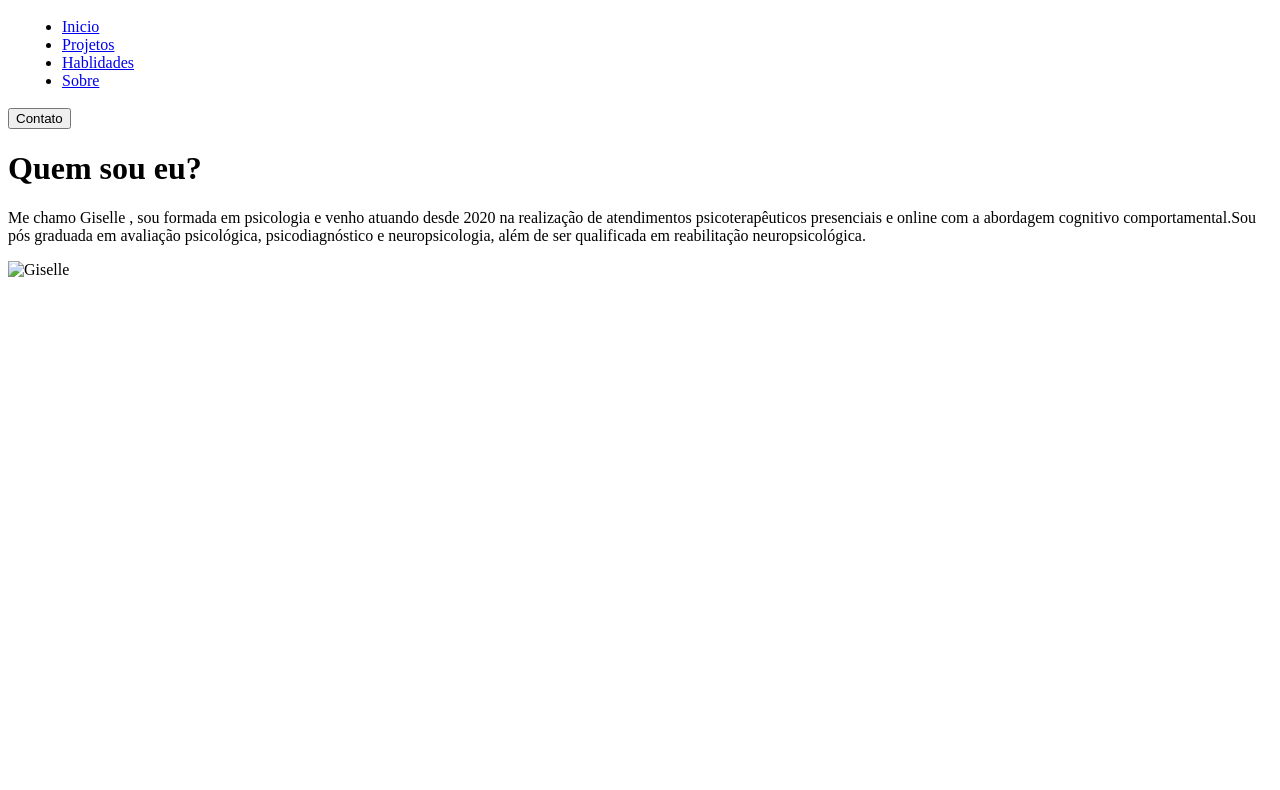
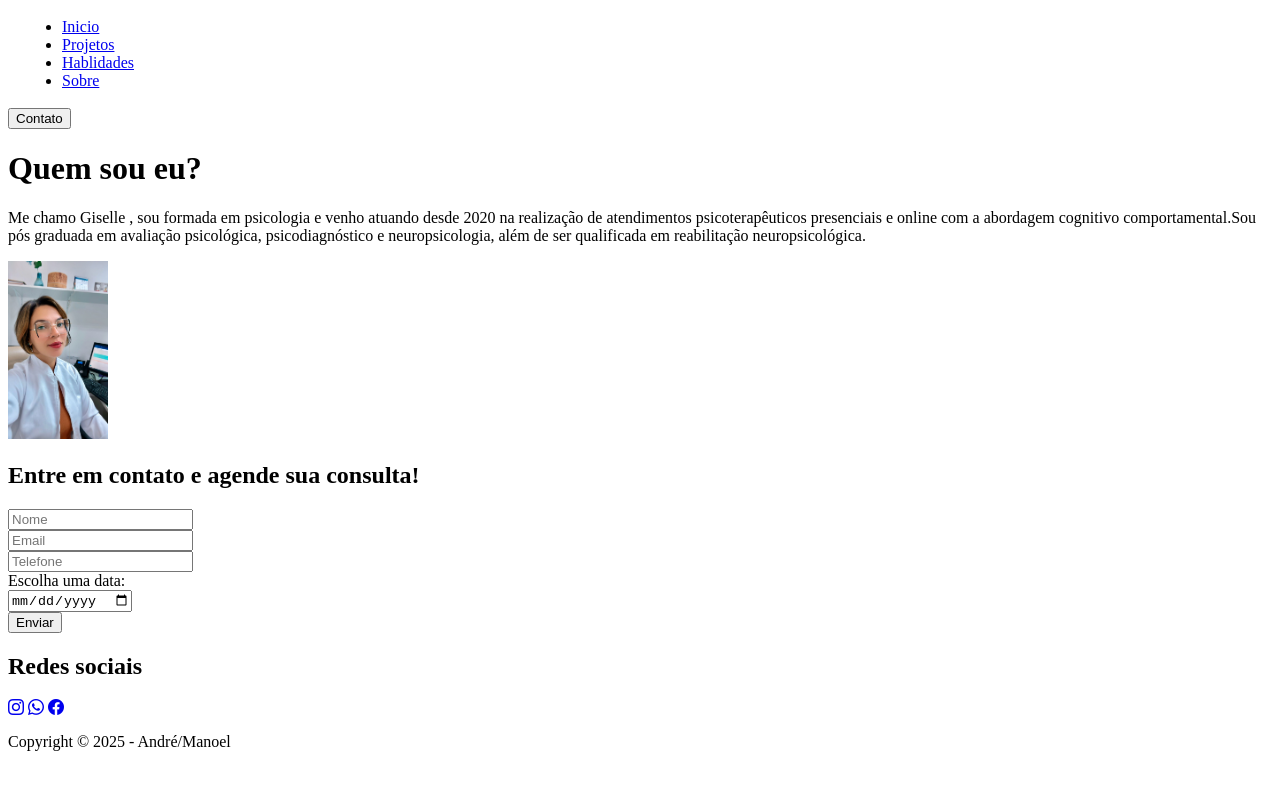
Before and after one commit to Amaxjr/Port-Pisco, a plain HTML site: page index.html in a window 1280 px wide. Drawn offline with nearby package versions, Linux system fonts and the light colour scheme.

Commit message:
Updateindex

```diff
--- a/Style.css
+++ b/Style.css
@@ -9,4 +9,5 @@
 #Ft1{
 
     align-items: end;
+    width: 100px;
 }
--- a/index.html
+++ b/index.html
@@ -46,7 +46,7 @@
                         neuropsicológica.</span>
             </div> <!-- Texto -->
             <div class="imagem-do-texto">
-                <img id="Ft1" src="" alt="Giselle">
+                <img id="Ft1" src="38798e9f-f704-4553-b1c2-2aa64d015607.jpg" alt="Giselle">
             </div> <!-- Imagem -->
         </div> <!-- Flex  -->
     </div> <!-- Interface -->
@@ -68,9 +68,71 @@
 
 
 
-    <footer class="Rodapé">
-
-    </footer>
+    <footer class="Rodapé"> <!-- Rodapé e contato -->
+        <section> <!-- Formulario de contato -->
+            <h1>Entre em contato e <strong>agende sua consulta!</strong></h1>
+            <label
+                for="Nome"
+                id="nome-form">
+            </label>
+            <input
+                id="nome"
+                type="text"
+                placeholder="Nome"
+                required>
+                <br>
+            <label
+                for="Email"
+                id="email-form">
+            </label>
+            <input
+                id="email"
+                type="email"
+                placeholder="Email"
+                required>
+                <br>
+            <label
+                for="Telefone"
+                id="telefone-form">
+            </label>
+            <input
+                type="tel"
+                placeholder="Telefone"
+                required>
+                <br>
+            <label
+                for="Agendamento"
+                id="agendamento-form">
+                Escolha uma data:
+            </label>
+            <br>
+            <input
+                type="date"
+                id="data"
+                name="data"
+                required>
+            <br>
+            <label
+                for="Enviar"
+                id="enviar-forms" >
+            </label>
+            <input
+                type="button"
+                value="Enviar"
+                id="enviar">
+            <br>
+        </section> <!-- Formulario de contato -->
+        <section class="redes-sociais"> <!-- Redes sociais -->
+            <h1>Redes sociais</h1>
+            <div class="icones">
+                <a href="#"><i class="bi bi-instagram"></i></a>
+                <a href="#"><i class="bi bi-whatsapp"></i></a>
+                <a href="#"><i class="bi bi-facebook"></i></a>
+            </div> <!-- icones -->
+    </footer> <!-- Rodapé e contato -->
+        <div class="Copyright">
+            <p>Copyright © 2025 - André/Manoel</p>
+        </div> <!-- Copyright -->
 </body>
 
 </html>
```
